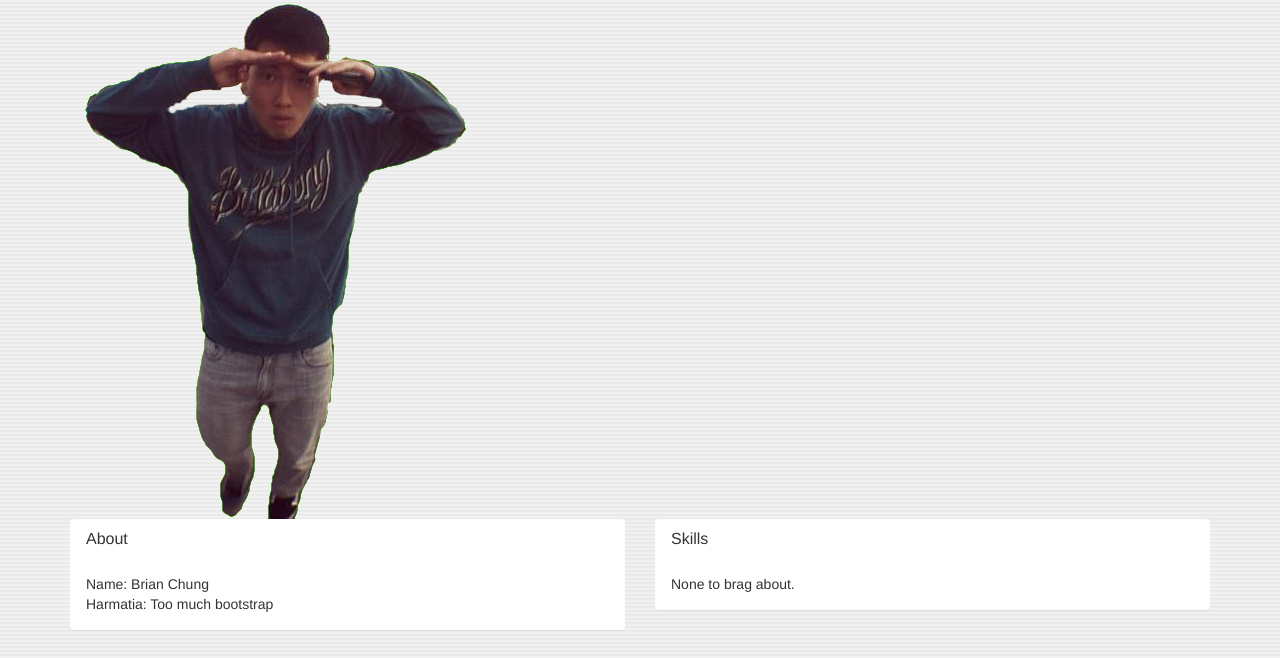
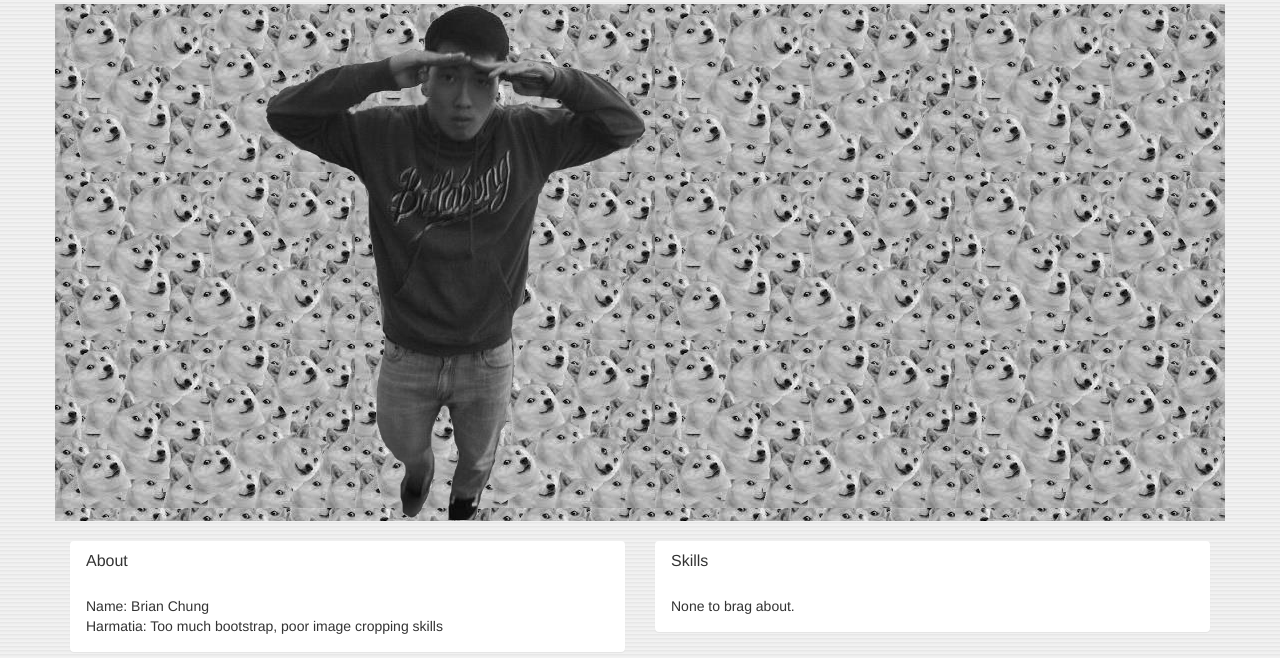
Before and after one commit to brianchung808/brianchung808.github.io, a plain HTML site: page index.html in a window 1280 px wide. Shown: the part 66-724 px from the top of the page. Drawn offline with Linux system fonts and the light colour scheme.

Commit message:
Add doge background

```diff
--- a/index.html
+++ b/index.html
@@ -56,15 +56,21 @@
     </nav>
 
     <div id="wrapper" class="container">
-      <div class="col-md-12">
-          <img src="resources/images/me_crop.png" class="img-responsive"/>
+
+    <div class="row" style="background-image: url('resources/images/doge.jpg'); background-image:repeat;">
+      <div class="col-md-2 col-md-offset-5"></div>
+
+      <div class="col-md-8 col-md-offset-2" >
+          <img src="resources/images/me_crop.png" class="img-responsive desaturate"/>
       </div>
-    <div class="row">
+
+      <div class="col-md-2 col-md-offset-5"></div>
 
     </div> <!-- end row -->
 
 
-      <div class="row">
+
+      <div class="row top-buffer">
         <div class="col-md-6">
             <div class="panel">
               <div class="panel-heading">
@@ -72,7 +78,7 @@
               </div>
               <div class="panel-body">
                 Name: Brian Chung <br>
-                Harmatia: Too much bootstrap
+                Harmatia: Too much bootstrap, poor image cropping skills
 
               </div>
             </div>
```
Also changed, not shown: resources/images/doge.jpg (added).
